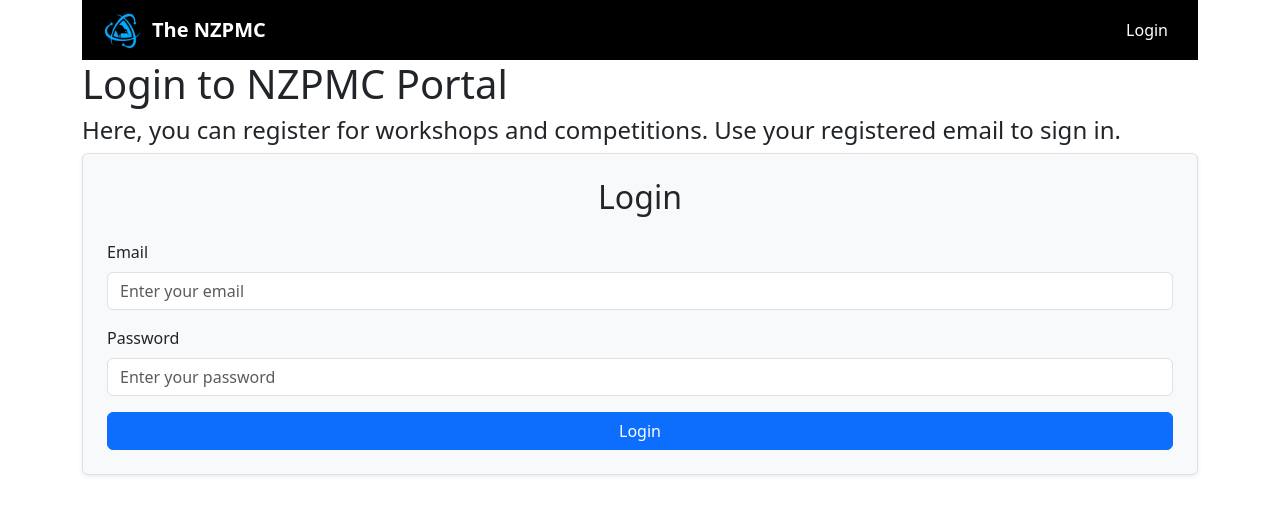
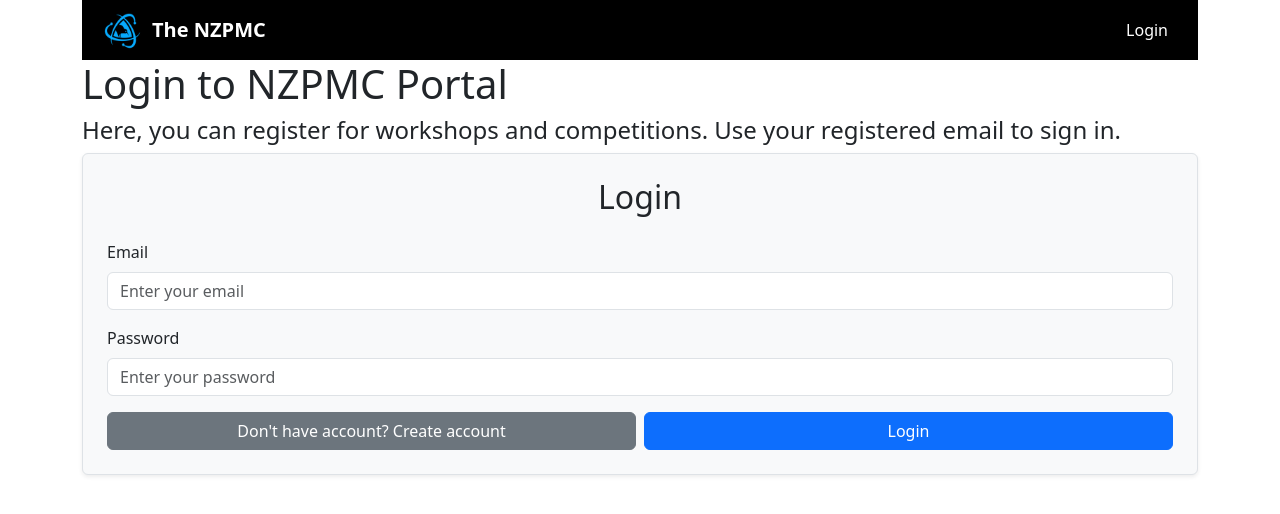
Before and after one commit to Harry-Sheng/nzpmc-competition-platform-frontend, a React (Vite) app: page /login in a window 1280 px wide. Shown: the top 514 px of the page. Built offline with nearby package versions, Linux system fonts and the light colour scheme.

Commit message:
feat: implemented signup button in login page

```diff
--- a/src/components/LoginForm.jsx
+++ b/src/components/LoginForm.jsx
@@ -1,5 +1,6 @@
 import React from "react";
 import { Form, Button } from "react-bootstrap";
+import { Link } from "react-router-dom";
 
 const LoginForm = ({ email, password, setEmail, setPassword, handleLogin }) => {
   return (
@@ -27,9 +28,18 @@
           onChange={({ target }) => setPassword(target.value)}
         />
       </Form.Group>
-      <Button variant="primary" type="submit" className="w-100">
-        Login
-      </Button>
+      <div className="d-flex justify-content-between">
+        <Link to="/signup" className="w-50 me-2">
+          <Button variant="secondary" className="w-100">
+            Don't have account? Create account
+          </Button>
+        </Link>
+        <Link to="/" className="w-50">
+          <Button variant="primary" type="submit" className="w-100">
+            Login
+          </Button>
+        </Link>
+      </div>
     </Form>
   );
 };
```
